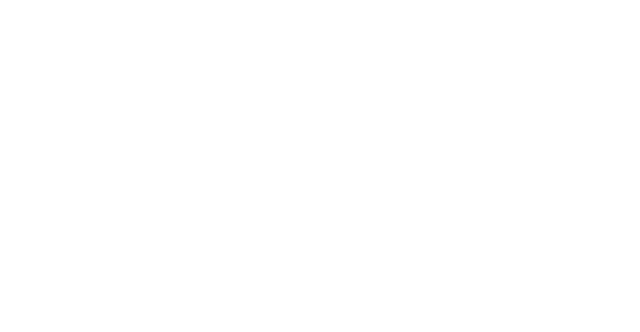
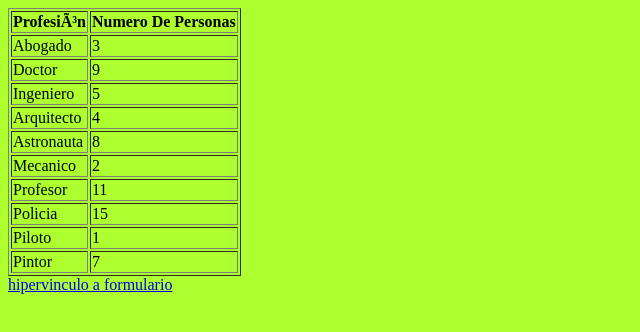
Before and after one commit to samuelfmedicis/Animales, a plain HTML site: page paginaauxiliar.html in a window 1280 px wide. Shown: the whole page, without its empty margins (0-640 px from the left). Drawn offline with Linux system fonts and the light colour scheme.

Commit message:
version 2.0

```diff
--- a/paginaauxiliar.html
+++ b/paginaauxiliar.html
@@ -4,3 +4,54 @@
     <meta http-equiv="content-type" content="text/html; charset="utf-8">
     <title> Título de página </title>
   </head>
+  <body style="background-color:greenyellow;">
+  <body>
+
+
+      <table border="1px">
+          <thead>
+            <!PROFESIONES>
+          </thead>
+              <th >Profesión</th>
+          <th>Numero De Personas</th>
+            </tr>
+          </thead>
+          <tbody>
+            <tr>
+              <td>Abogado</td>
+            <td>3</td>
+            </tr>
+          <tr>
+              <td>Doctor</td>
+            <td>9</td>
+            </tr>
+          <tr>
+              <td>Ingeniero</td>
+            <td>5</td>
+          <tr>
+              <td>Arquitecto</td>
+            <td>4</td>
+          <tr>
+              <td>Astronauta</td>
+            <td>8</td>
+          <tr>
+              <td>Mecanico</td>
+            <td>2</td>
+          <tr>
+              <td>Profesor</td>
+            <td>11</td>
+          <tr>
+              <td>Policia</td>
+            <td>15</td>
+          <tr>
+              <td>Piloto</td>
+            <td>1</td>
+          <tr>
+              <td>Pintor</td>
+            <td>7</td>
+          </tbody>
+
+        </table>
+
+    <a href="formulario.html">hipervinculo a formulario</a>
+  </body>
--- /dev/null
+++ b/style.css
@@ -0,0 +1,4 @@
+ p{
+    color: red;
+    font-weight: bold;
+}
```
Also changed, not shown: index.html (+11 -3 lines).
